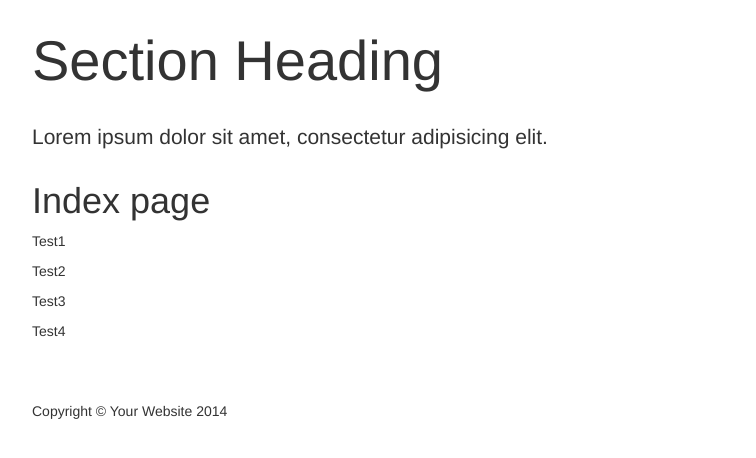
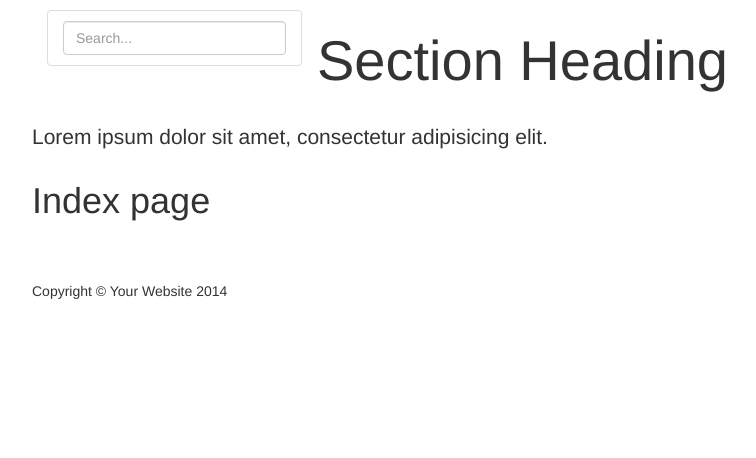
Before and after one commit to ruslanitd/blog_rest, a Django app: page / in a window 1280 px wide. Shown: the part 250-708 px from the top of the page, without its empty margins (38-794 px from the left). Run offline with Django 3.2, Linux system fonts and the light colour scheme; data comes from the database, SQL or seed files in the repository; some libraries are stand-ins or nearby versions.

Commit message:
Many modify

```diff
--- a/static/js/controllers.js
+++ b/static/js/controllers.js
@@ -3,11 +3,9 @@
  */
 var blogApp = angular.module('blogApp', []);
 
-blogApp.controller('TopicsCtrl', function($scope) {
-    $scope.topics = [
-        {'name': "Test1"},
-        {'name': "Test2"},
-        {'name': "Test3"},
-        {'name': "Test4"},
-    ]
+blogApp.controller('TopicsCtrl', function($scope, $http) {
+    $http.get('http://127.0.0.1:8000/api/').success(function(data, status, headers, config){
+        $scope.topics = data;
+        console.log(data)
+    });
 })
--- a/templates/index.html
+++ b/templates/index.html
@@ -63,12 +63,20 @@
             <div class="container" ng-controller="TopicsCtrl">
                 <div class="row">
                     <div class="col-lg-12">
+                        <p></p>
+                        <div class="col-lg-3">
+                            <div class="list-group-item text-center">
+                                <form>
+                                    <input type="text" class="form-control" placeholder="Search..." ng-model="search">
+                                </form>
+                            </div>
+                         </div>
                         <h1 class="section-heading">Section Heading</h1>
                         <p class="lead section-lead">Lorem ipsum dolor sit amet, consectetur adipisicing elit.</p>
 
                         <h1>Index page</h1>
-                        <div ng-repeat="topic in topics">
-                            <p>{{ topic.name }}</p>
+                        <div ng-repeat="topic in topics | filter:search">
+                            <p>{{ topic.comments.length }}</p>
                         </div>
 
                     </div>
```
